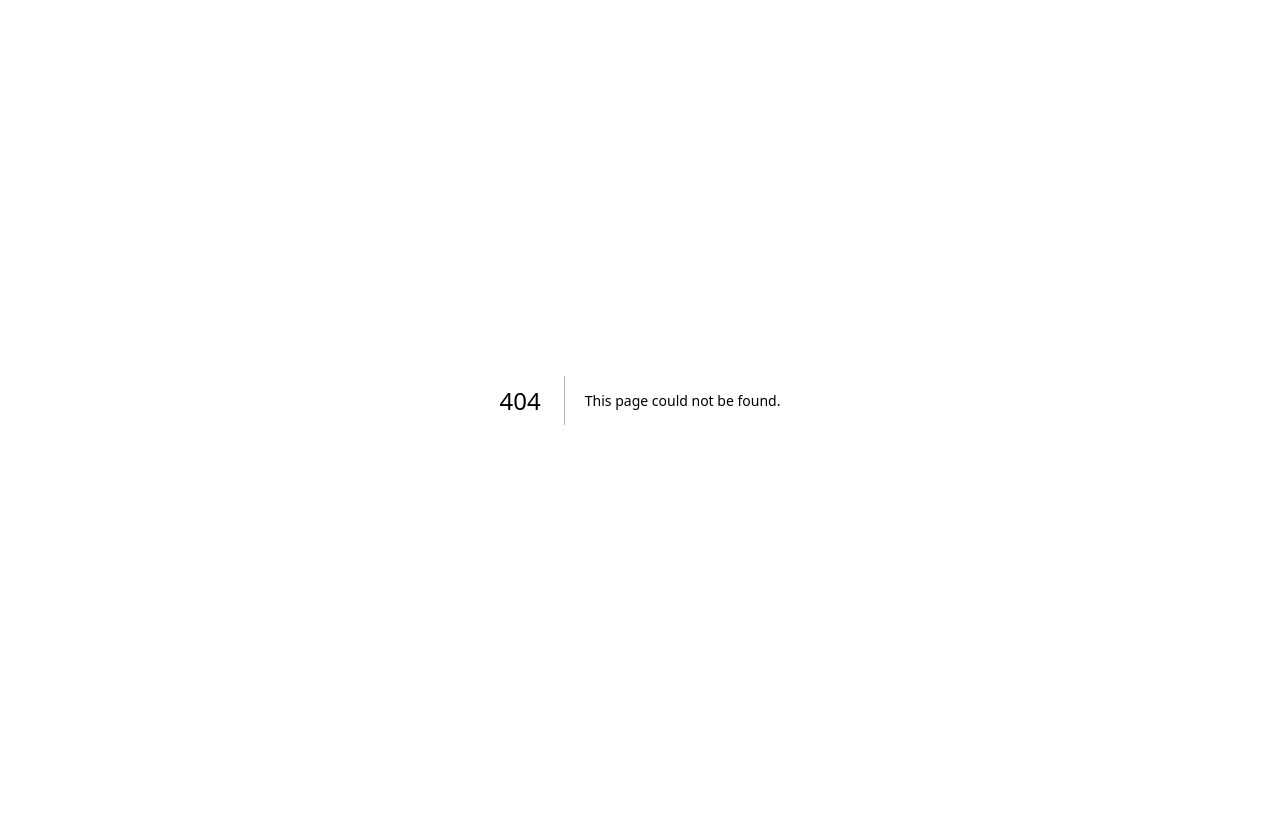
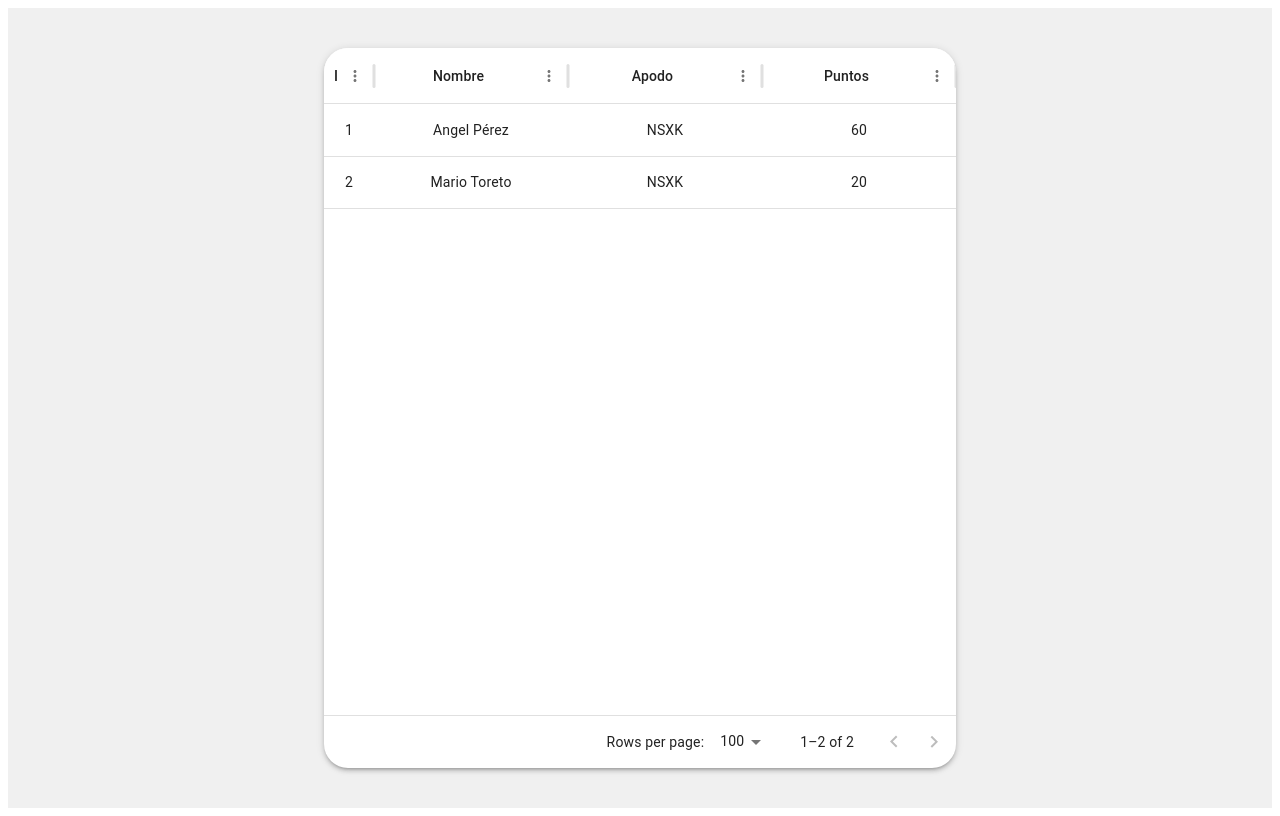
Before and after one commit to NSXK/app-quiz, a Next.js app: page /rankings in a window 1280 px wide. Before the commit this address had no page. Built offline with nearby package versions, Linux system fonts and the light colour scheme.

Commit message:
Modificacion gamepage.js y creacion de rankings.js

```diff
--- a/package.json
+++ b/package.json
@@ -13,6 +13,7 @@
     "@emotion/styled": "^11.13.0",
     "@mui/icons-material": "^5.16.4",
     "@mui/material": "^5.16.4",
+    "@mui/x-data-grid": "^7.11.0",
     "firebase": "^10.12.4",
     "next": "14.2.5",
     "react": "^18",
--- /dev/null
+++ b/src/pages/rankings.js
@@ -0,0 +1,89 @@
+import * as React from 'react';
+import Box from '@mui/material/Box';
+import { DataGrid } from '@mui/x-data-grid';
+
+export default function BasicColumnsGrid() {
+
+  const col = [
+    { field: 'user_id',
+      headerName: 'ID',
+       flex: 0.1,
+       headerAlign: 'center',
+       align: 'center'
+    },
+    {
+      field: 'user_name', headerName: 'Nombre', flex: 1,
+      renderCell: (params) => {
+        return (params.row.user_name + ' ' + params.row.user_lastname)
+      },
+      headerAlign: 'center',
+      align: 'center'
+    },
+    {
+      field: 'user_nickname',
+      headerName: 'Apodo',
+      flex: 1,
+      headerAlign: 'center',
+      align: 'center'
+    },
+    {
+      field: 'user_points',
+      headerName: 'Puntos',
+      renderCell: (params) => { return params.row.user_points },
+      flex: 1,
+      headerAlign: 'center',
+      align: 'center'
+    }
+  ]
+
+  const rows = [
+    {
+      id: 1,
+      user_id: 1,
+      user_name: 'Angel',
+      user_lastname: 'Pérez',
+      user_nickname: 'NSXK',
+      user_points: 60,
+    },
+    {
+      id: 2,
+      user_id: 2,
+      user_name: 'Mario',
+      user_lastname: 'Toreto',
+      user_nickname: 'NSXK',
+      user_points: 20,
+    },
+  ]
+  return (
+    <Box
+      sx={{
+        height: '100vh',
+        width: '100wv',
+        display: 'flex',
+        alignItems: 'center',
+        justifyContent: 'center',
+        backgroundColor: '#f0f0f0'
+      }}
+    >
+      <Box
+        sx={{
+          width: '50%',
+          height: '90%',
+          textAlign: 'center',
+          backgroundColor: '#FFF',
+          boxShadow: 3,
+          borderRadius: '24px',
+          overflow: 'hidden'
+        }}
+      >
+        <DataGrid
+          columns={col}
+          rows={rows}
+          sx={{
+            borderStyle: 'none'
+          }}
+        />
+      </Box>
+    </Box>
+  );
+}
```
Also changed, not shown: src/pages/gamepage.js (+23 -17 lines), public/assets/images/Pepsi.png (renamed from src/images/Pepsi.png), 1 other file (tests, documents, lock files or other folders).
